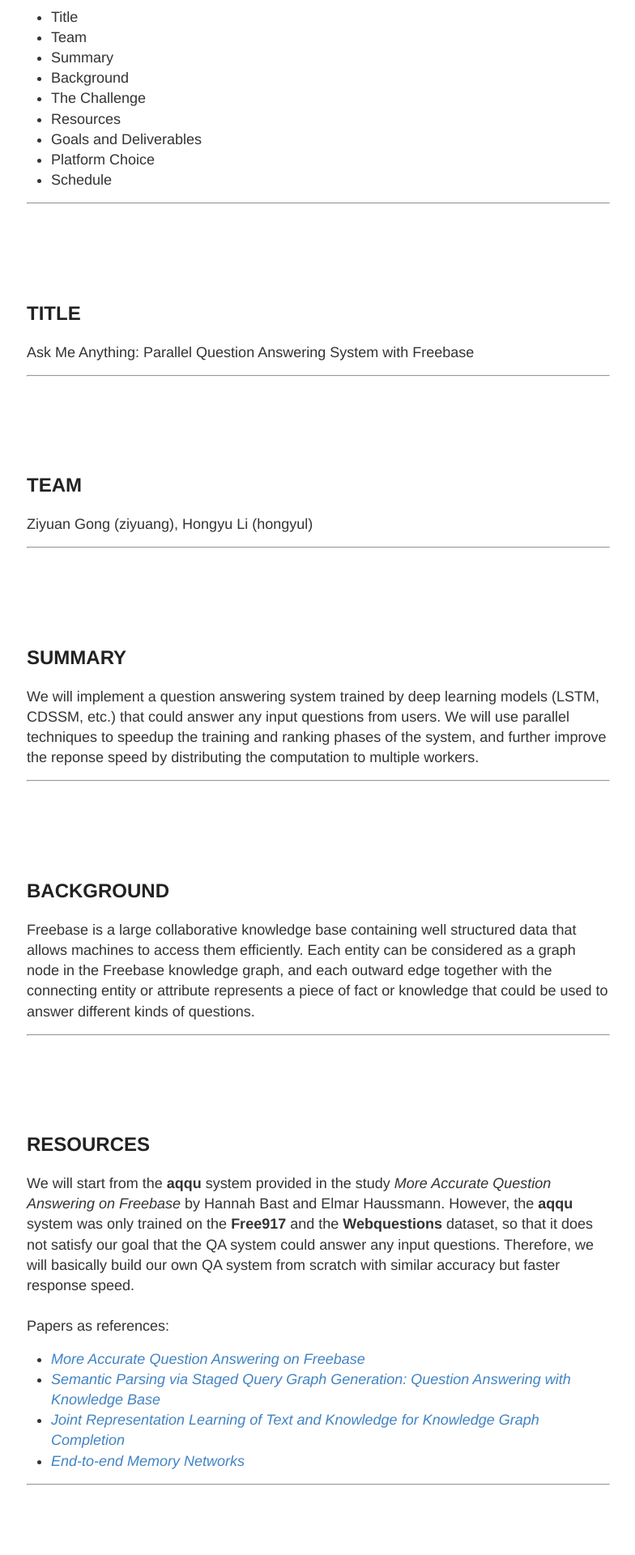
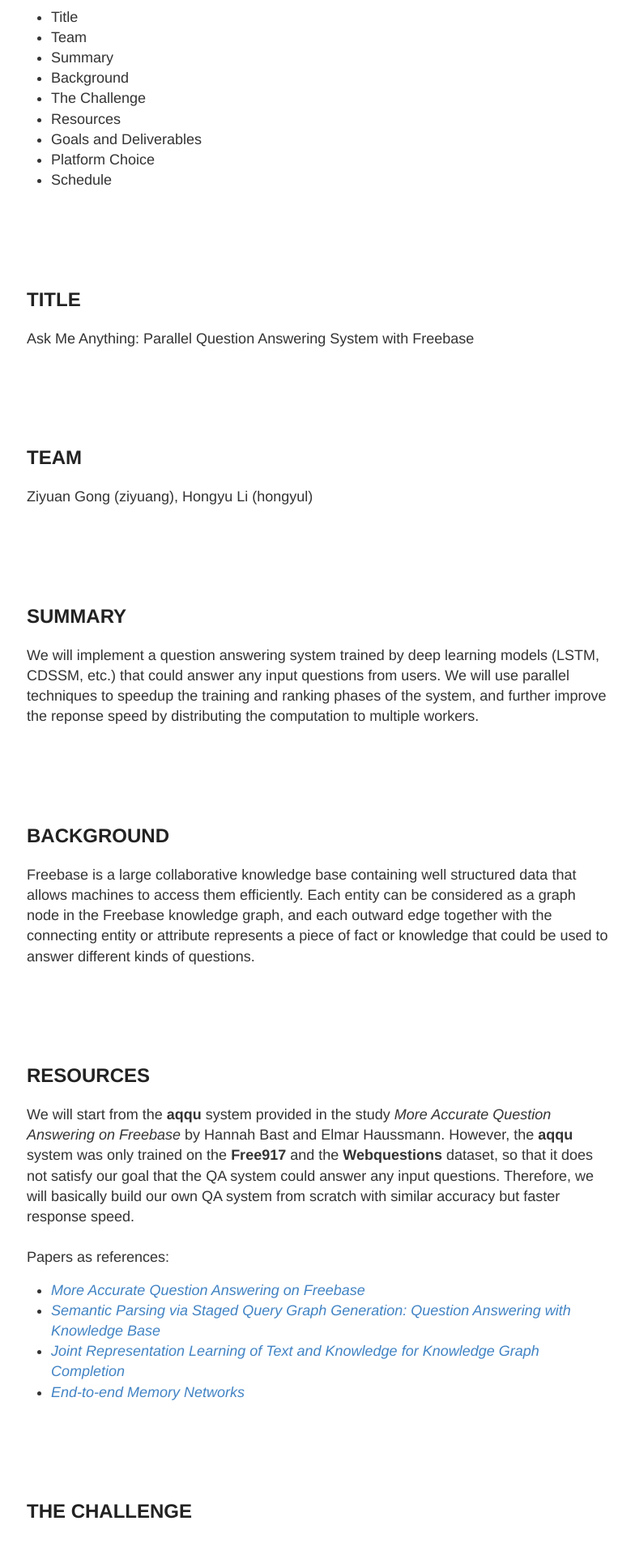
Before and after one commit to xiaozhuyfk/parallel, a Jekyll site: the page built from docs/_posts/2017-4-8-Project-Proposal.md, in a window 1280 px wide. Shown: the part 309-2229 px from the top of the page at 81% size, without its empty margins (247-1031 px from the left). Built offline with Jekyll 4.4.1, drawn with Linux system fonts in a browser that asks for light colours.

```diff
--- a/docs/_posts/2017-4-8-Project-Proposal.md
+++ b/docs/_posts/2017-4-8-Project-Proposal.md
@@ -14,33 +14,28 @@ This document is the proposal of our Parallel Question Answering System project
 * Platform Choice
 * Schedule
 
-___
 <br><br><br>
 
 
 ## TITLE
 Ask Me Anything: Parallel Question Answering System with Freebase
 
-___
 <br><br><br>
 
 ## TEAM
 Ziyuan Gong (ziyuang), Hongyu Li (hongyul)
 
-___
 <br><br><br>
 
 ## SUMMARY
 We will implement a question answering system trained by deep learning models (LSTM, CDSSM, etc.) that could answer any input questions from users. We will use parallel techniques to speedup the training and ranking phases of the system, and further improve the reponse speed by distributing the computation to multiple workers.
 
-___
 <br><br><br>
 
 
 ## BACKGROUND
 Freebase is a large collaborative knowledge base containing well structured data that allows machines to access them efficiently. Each entity can be considered as a graph node in the Freebase knowledge graph, and each outward edge together with the connecting entity or attribute represents a piece of fact or knowledge that could be used to answer different kinds of questions.
 
-___
 <br><br><br>
 
 ## RESOURCES
@@ -52,12 +47,10 @@ Papers as references:
 * [*Joint Representation Learning of Text and Knowledge for Knowledge Graph Completion*](https://arxiv.org/pdf/1611.04125.pdf)
 * [*End-to-end Memory Networks*](https://papers.nips.cc/paper/5846-end-to-end-memory-networks.pdf)
 
-___
 <br><br><br>
 
 ## THE CHALLENGE
 
-___
 <br><br><br>
 
 ## GOALS AND DELIVERABLES
@@ -67,12 +60,10 @@ ___
 
 #### DEMO
 
-___
 <br><br><br>
 
 ## PLATFORM CHOICE
 
-___
 <br><br><br>
 
 ## SCHEDULE
@@ -84,5 +75,4 @@ ___
 | 2017.05.01 | extension to be used for dest files. |
 | 2017.05.08 | extension to be used for dest files. |
 
-___
 <br><br><br>
```
